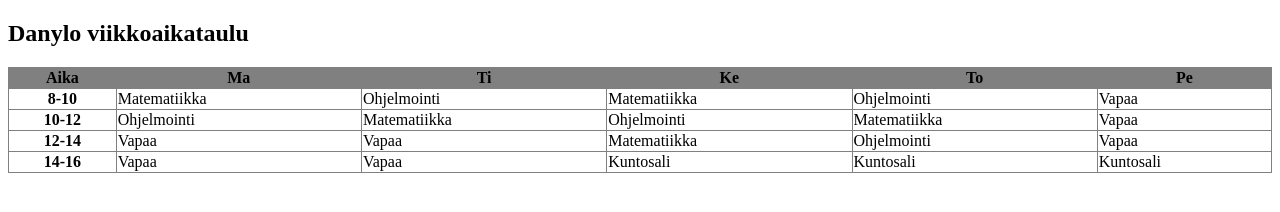
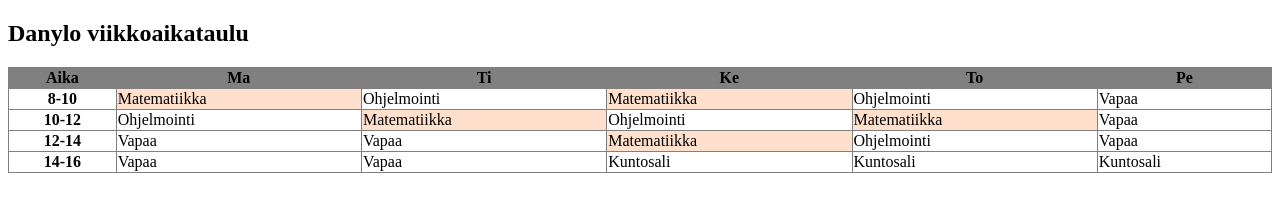
Before and after one commit to Gusyi228/viikkoaikataulu, a plain HTML site: page index.html in a window 1280 px wide. Drawn offline with Linux system fonts and the light colour scheme.

Commit message:
Laitoin matematiikka tunneille värin

```diff
--- a/index.html
+++ b/index.html
@@ -25,25 +25,25 @@
         </tr>
         <tr>
             <th>8-10</th>
-            <td>Matematiikka</td>
+            <td bgcolor="ffe0cc">Matematiikka</td>
             <td>Ohjelmointi</td>
-            <td>Matematiikka</td>
+            <td bgcolor="ffe0cc">Matematiikka</td>
             <td>Ohjelmointi</td>
             <td>Vapaa</td>
         </tr>
         <tr>
             <th>10-12</th>
             <td>Ohjelmointi</td>
-            <td>Matematiikka</td>
+            <td bgcolor="ffe0cc">Matematiikka</td>
             <td>Ohjelmointi</td>
-            <td>Matematiikka</td>
+            <td bgcolor="ffe0cc">Matematiikka</td>
             <td>Vapaa</td>
         </tr>
         <tr>
             <th>12-14</th>
             <td>Vapaa</td>
             <td>Vapaa</td>
-            <td>Matematiikka</td>
+            <td bgcolor="ffe0cc">Matematiikka</td>
             <td>Ohjelmointi</td>
             <td>Vapaa</td>
         </tr>
```
